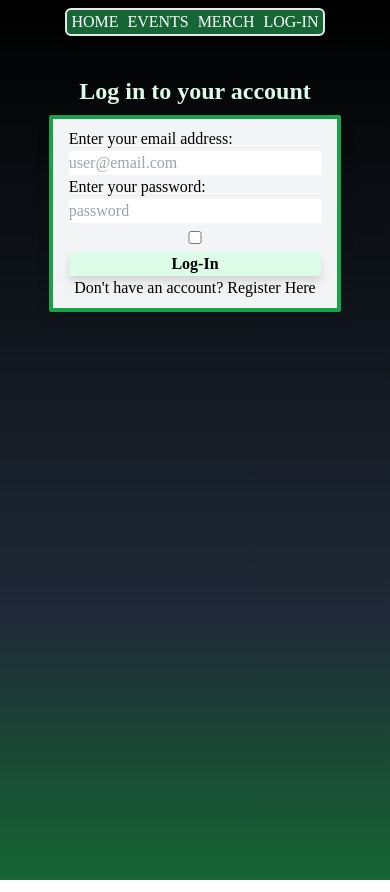
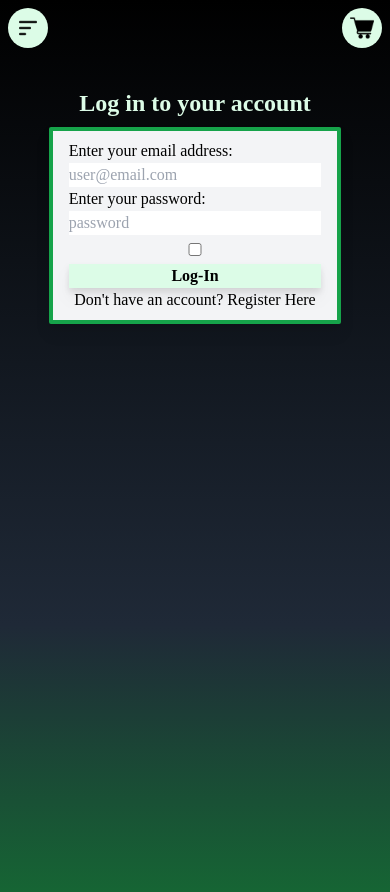
Before and after one commit to jordaz14/Ecom_Mahjong, a React (Vite) app in the folder client/: page /login in a window 390 px wide. Built offline with nearby package versions, Linux system fonts and the light colour scheme; a web font is replaced by a local one.

Commit message:
responsive rehaul to nav

```diff
--- a/client/src/components/Navbar.jsx
+++ b/client/src/components/Navbar.jsx
@@ -1,7 +1,14 @@
+import Icon from "../components/Icon";
+
+import Cart from "../assets/Cart.png";
+import Menu from "../assets/Menu.png";
+
 function Navbar() {
   return (
     <>
-      <nav className="flex justify-around items-center w-2/3 mx-auto mt-2 bg-green-800 rounded-md border-solid border-2">
+      <section id="Nav1" className="hidden md:block">
+        <nav className="flex items-center justify-around w-2/3 mx-auto mt-2">
+          <div className="flex justify-around items-center w-full mx-auto bg-green-800 rounded-md border-solid border-2">
             <a href="/" className="text-white">
               HOME
             </a>
@@ -14,7 +21,19 @@ function Navbar() {
             <a href="/login" className="text-white">
               LOG-IN
             </a>
+          </div>
+          <div className="bg-green-100 hover:bg-green-300 rounded-full w-6 h-6 flex md:h-10 md:w-10 ml-4">
+            <Icon img={Cart} />
+          </div>
         </nav>
+      </section>
+      <section id="Nav2" className="block md:hidden">
+        <div className="bg-white w-screen h-screen hidden">Menu</div>
+        <nav className="flex justify-between mx-2 mt-2">
+          <Icon img={Menu} />
+          <Icon img={Cart} />
+        </nav>
+      </section>
     </>
   );
 }
```
Lines whose indentation alone changed are shown as unchanged.
